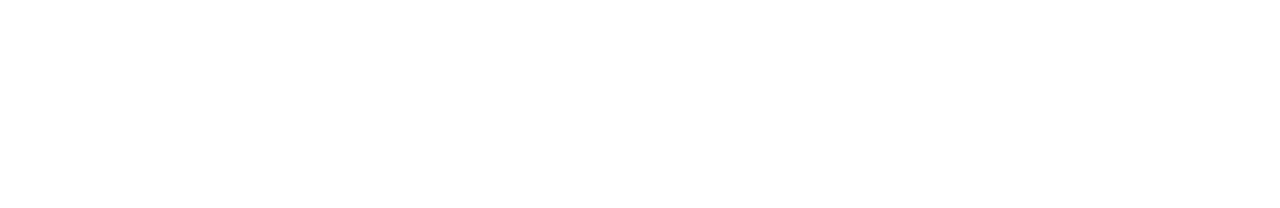
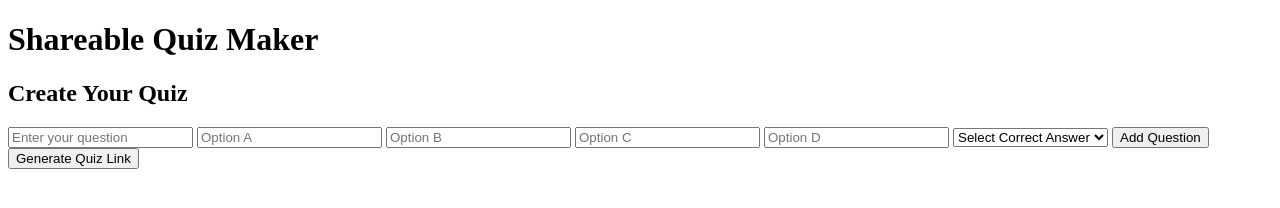
Before and after one commit to Rxn022/Rxn022, a plain HTML site: page index.html in a window 1280 px wide. Drawn offline with Linux system fonts and the light colour scheme.

Commit message:
Update index.html
HTML Body

```diff
--- a/index.html
+++ b/index.html
@@ -1 +1,37 @@
 <!doctype HTML>
+<html lang="en">
+<head>
+    <meta charset="UTF-8">
+    <meta name="viewport" content="width=device-width, initial-scale=1.0">
+    <title>Shareable Quiz Maker</title>
+    <link rel="stylesheet" href="styles.css">
+</head>
+<body>
+    <div class="quiz-container">
+        <h1>Shareable Quiz Maker</h1>
+        <div id="quiz-form">
+            <h2>Create Your Quiz</h2>
+            <input type="text" id="question" placeholder="Enter your question" required>
+            <input type="text" id="option-a" placeholder="Option A" required>
+            <input type="text" id="option-b" placeholder="Option B" required>
+            <input type="text" id="option-c" placeholder="Option C" required>
+            <input type="text" id="option-d" placeholder="Option D" required>
+            <select id="correct-option" required>
+                <option value="">Select Correct Answer</option>
+                <option value="a">Option A</option>
+                <option value="b">Option B</option>
+                <option value="c">Option C</option>
+                <option value="d">Option D</option>
+            </select>
+            <button id="add-question">Add Question</button>
+            <button id="generate-quiz">Generate Quiz Link</button>
+        </div>
+        <div id="quiz-preview" style="display:none;">
+            <h2>Quiz Preview</h2>
+            <div id="preview-container"></div>
+            <button id="copy-link">Copy Quiz Link</button>
+        </div>
+    </div>
+    <script src="script.js"></script>
+</body>
+</html>
```
